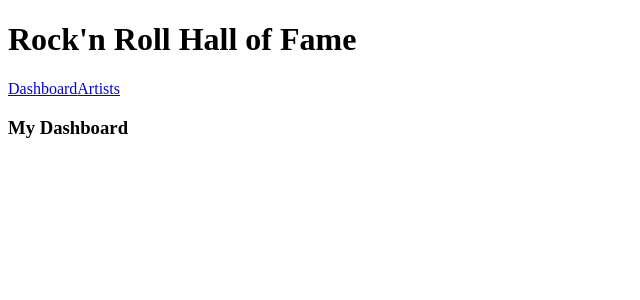
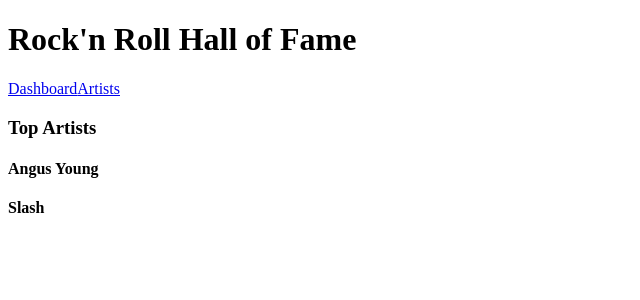
Before and after one commit to guillaumefavre/TutoAngular, an Angular app: page /dashboard in a window 1280 px wide. Shown: the top 300 px of the page, without its empty margins (0-640 px from the left). Built offline with nearby package versions, Linux system fonts and the light colour scheme.

Commit message:
ajout d'artistes au tableau de bord

```diff
--- /dev/null
+++ b/src/app/dashboard.component.html
@@ -0,0 +1,8 @@
+<h3>Top Artists</h3>
+<div class="grid grid-pad">
+  <div *ngFor="let artist of artists" class="col-1-4">
+    <div class="module artist">
+      <h4>{{artist.name}}</h4>
+    </div>
+  </div>
+</div>
--- a/src/app/dashboard.component.ts
+++ b/src/app/dashboard.component.ts
@@ -1,7 +1,21 @@
-import { Component } from '@angular/core';
+import { Component, OnInit } from '@angular/core';
+
+import { Artist } from './artist';
+import { ArtistService } from './artist.service';
 
 @Component({
   selector: 'my-dashboard',
-  template: '<h3>My Dashboard</h3>'
+  templateUrl: './dashboard.component.html'
 })
-export class DashboardComponent { }
+
+export class DashboardComponent implements OnInit {
+
+  artists: Artist[] = [];
+
+  constructor(private artistService: ArtistService) { }
+
+  ngOnInit(): void {
+    this.artistService.getArtists()
+      .then(artists => this.artists = artists.slice(1, 3));
+  }
+}
```
